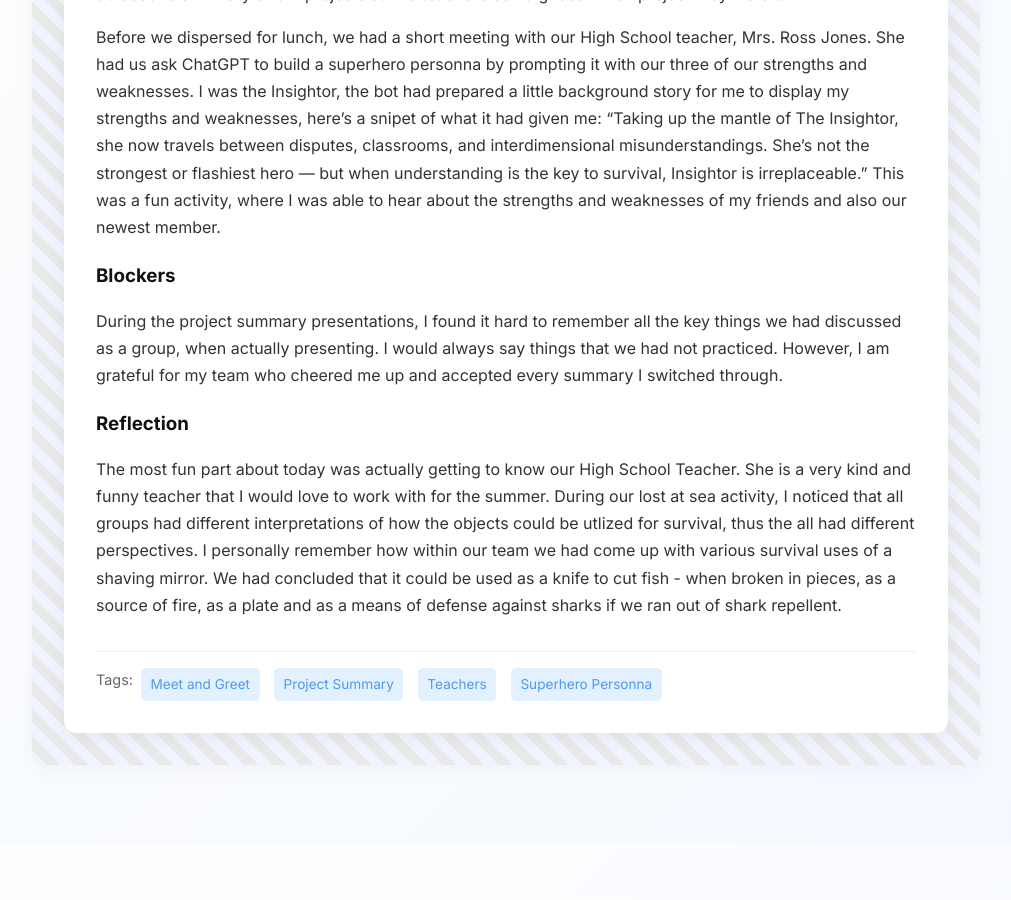
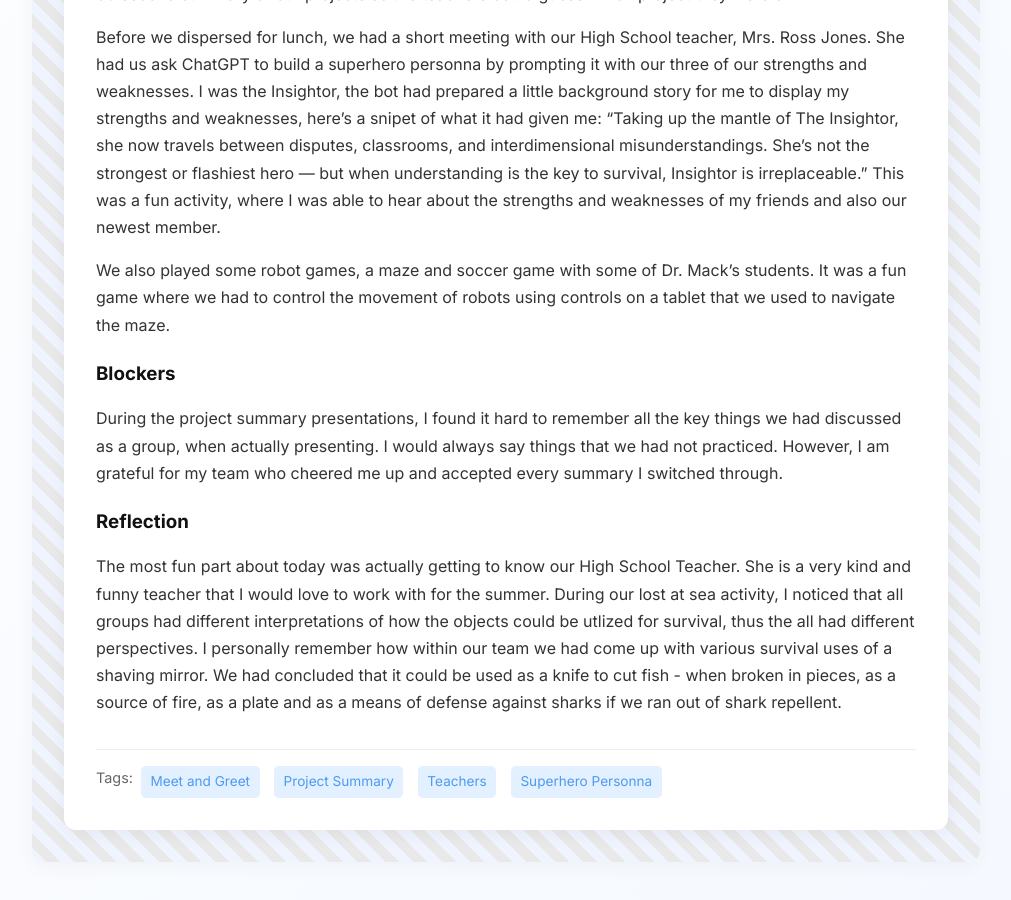
Before and after one commit to GracelynRuth/GracelynRuth.github.io, a Jekyll site: the page built from _posts/2025-06-18-day-17.md, in a window 1280 px wide and 900 px high, scrolled down 584 px. Shown: the whole window, without its empty margins (260-1271 px from the left). Built offline with Jekyll 4.4.1, drawn with Linux system fonts in a browser that asks for light colours; before the commit the page ends 1429 px from its top, so only the background shows below that.

Commit message:
Update 2025-06-18-day-17.md

```diff
--- a/_posts/2025-06-18-day-17.md
+++ b/_posts/2025-06-18-day-17.md
@@ -11,6 +11,8 @@ what_i_learned: |
 
   Before we dispersed for lunch, we had a short meeting with our High School teacher, Mrs. Ross Jones. She had us ask ChatGPT to build a superhero personna by prompting it with our three of our strengths and weaknesses. I was the Insightor, the bot had prepared a little background story for me to display my strengths and weaknesses, here's a snipet of what it had given me: "Taking up the mantle of The Insightor, she now travels between disputes, classrooms, and interdimensional misunderstandings. She's not the strongest or flashiest hero — but when understanding is the key to survival, Insightor is irreplaceable." This was a fun activity, where I was able to hear about the strengths and weaknesses of my friends and also our newest member.
 
+  We also played some robot games, a maze and soccer game with some of Dr. Mack's students. It was a fun game where we had to control the movement of robots using controls on a tablet that we used to navigate the maze.
+
 blockers: |
   During the project summary presentations, I found it hard to remember all the key things we had discussed as a group, when actually presenting. I would always say things that we had not practiced. However, I am grateful for my team who cheered me up and accepted every summary I switched through.
 
```
